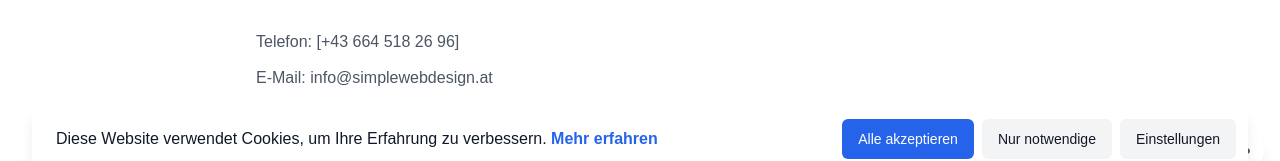
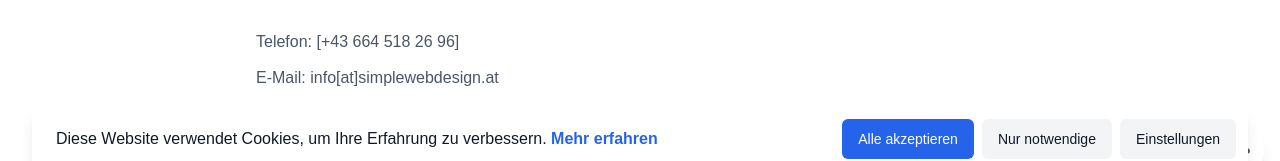
Before and after one commit to MateThemes/simpleweb-next, a Next.js app: page /impressum in a window 1280 px wide. Shown: the part 609-770 px from the top of the page. Built offline with nearby package versions, Linux system fonts and the light colour scheme.

Commit message:
chore: update company and brand information
- Update legal company name to Gerald Schandl
- Clarify SimpleWebDesign as the brand name
- Add complete address and contact information in Impressum
- Update legal name references in AGB
- Format Impressum content for better readability

```diff
--- a/src/app/(routes)/impressum/page.tsx
+++ b/src/app/(routes)/impressum/page.tsx
@@ -36,7 +36,7 @@ export default function ImpressumPage() {
             </h2>
             <div className="space-y-2">
               <p>Telefon: [+43 664 518 26 96]</p>
-              <p>E-Mail: info@simplewebdesign.at</p>
+              <p>E-Mail: info[at]simplewebdesign.at</p>
               <p>Dienstleistungen in der Informationstechnologie</p>
             </div>
           </section>
```
